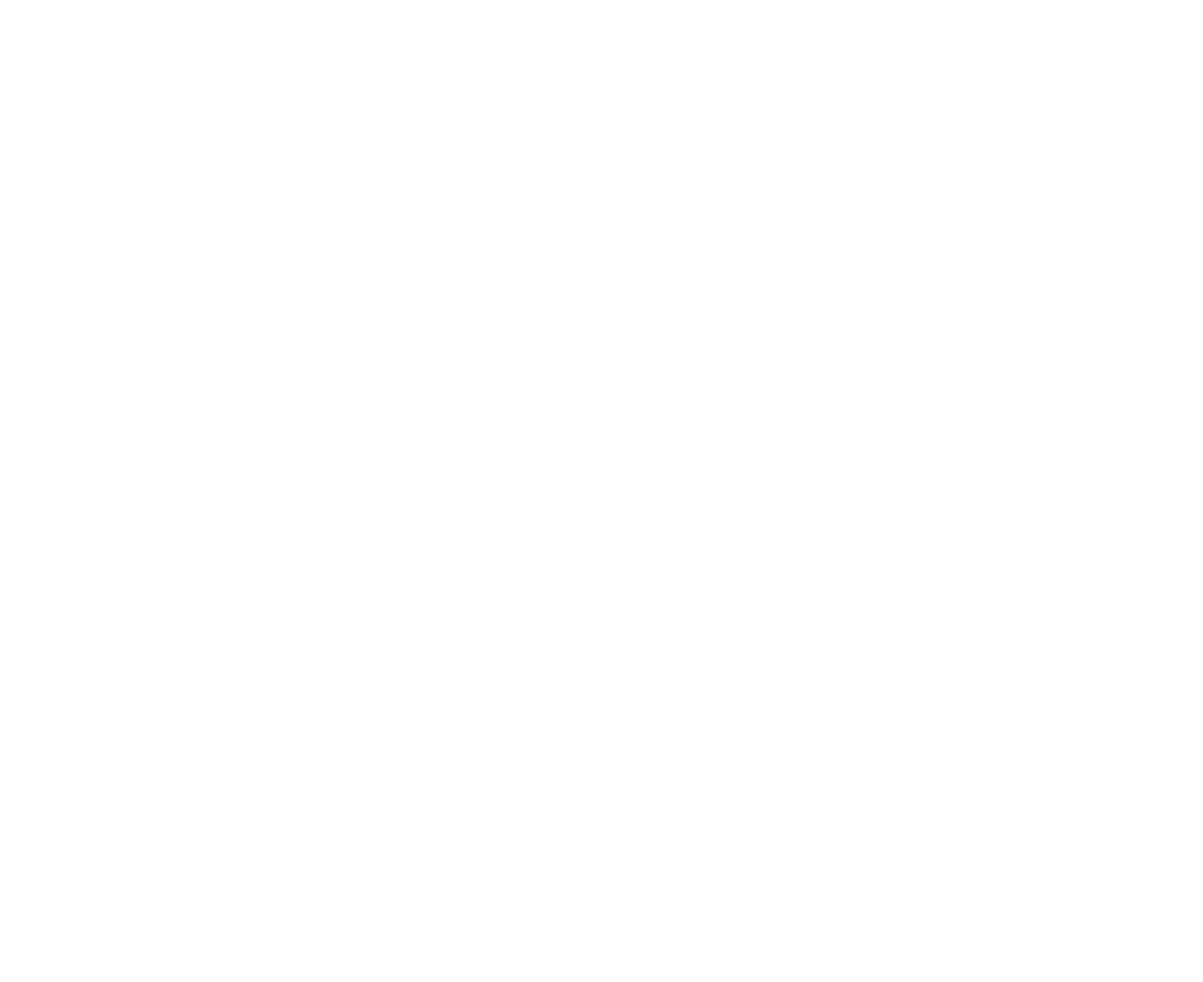
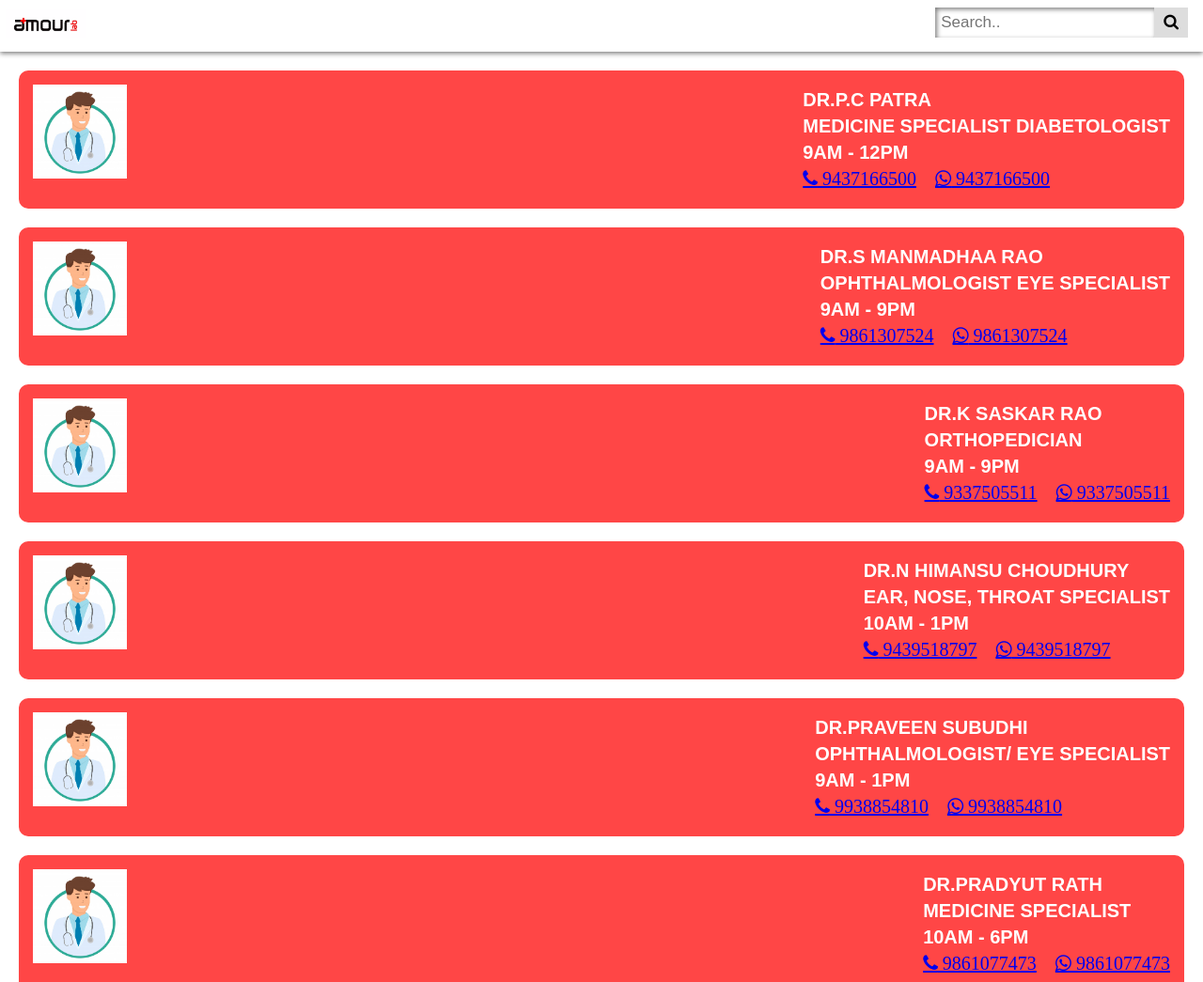
Before and after one commit to MajesticRupesh/majesticrupesh.github.io, a plain HTML site: page covid19/specialist/index.html in a window 1280 px wide. Shown: the top 1045 px of the page at 94% size. Before the commit the page ends 800 px from the top, so only its background shows below. Drawn offline with nearby package versions, Linux system fonts and the light colour scheme.

Commit message:
specialist complete

```diff
--- a/covid19/medicine_store/style.css
+++ b/covid19/medicine_store/style.css
@@ -71,6 +71,7 @@ body {
     padding: 15px;
     margin-bottom: 20px;
     border-radius: 10px;
+    overflow: auto;
 }
 
 .id {
--- a/covid19/specialist/index.html
+++ b/covid19/specialist/index.html
@@ -0,0 +1,37 @@
+<!DOCTYPE html>
+<html lang="en">
+<head>
+    <meta charset="UTF-8">
+    <meta name="viewport" content="width=device-width, initial-scale=1.0">
+    <link rel="stylesheet" href="https://cdnjs.cloudflare.com/ajax/libs/font-awesome/4.7.0/css/font-awesome.min.css">
+    <link rel="stylesheet" href="https://cdnjs.cloudflare.com/ajax/libs/font-awesome/4.7.0/css/font-awesome.min.css">
+    <script src="https://ajax.googleapis.com/ajax/libs/jquery/3.4.1/jquery.min.js"></script>
+    <link rel="stylesheet" href="style.css">
+    <title>Specialists</title>
+</head>
+<body onload="bodyload()">
+    <div class="topnav">
+        <a class="active" href="#home" onclick="showall()"><img height=30 src="../amour.png"></a>
+        <div class="search-container">
+            <input id="searchbar" type="text" placeholder="Search.." name="search">
+            <button onclick="search()"><i class="fa fa-search"></i></button>
+        </div>
+    </div>
+
+    <div id="container">
+        <!--<div class="card">
+            <img src="doc.jpg" height=100>
+            <div class="id">
+                <p>Doctor</p>
+                <p>Qualification</p>
+                <p>Timing</p>
+                <p><a>Phno</a></p>
+                <p><a>phno</a></p>
+            </div>
+        </div>-->
+    </div>
+
+
+    <script src="script.js"></script>
+</body>
+</html>
--- a/covid19/specialist/script.js
+++ b/covid19/specialist/script.js
@@ -1,3 +1,89 @@
-var name = ["DR. R C CHAU PATNAIK", "DR. PRIYANSHU PRADHAN", "DR. SUNIL KUMAR KOTA", "DR. SARAT CH. MOHANTY", "DR. J BHARATUDU", "DR. D J J SWAMY", "DR. PRIYAJEET PANIGRAHY", "DR. BIBHUKESH PANIGRAHY", "DR. PRAMOD AGRAWAL", "DR. P C PATRA", "DR. S MANMADHA RAO", "DR. K SASKAR RAO", "DR. N HIMANSU CHOUDHURY", "DR. PRAVEEN SUBUDHI", "DR. PRADYUT RATH", "DR. AKSHYA KUMAR ROUT", "DR. B N R SUBUDHI", "DR. E VENKANTA KRISHNA", "DR. PRATYUSH RAY", "DR. P SAMINA", "DR. SURYAKANTA JAYSINGH", "DR. AMIT KUMAR MOHANTY", "DR. SAGAR PARIDA", "DR. MANOJ KUMAR ONKAR"];
-var speciality = ["MD PSM", "MBBS", "MBBS, MD(MEDICINE), ENDOCRINOLOGY", "MBBS, MD- MEDICINE", "MBBS, MD MEDICINE", "MBBS, DCH", "MBBS, DNB-ENT", "BDS", "MBBS, MD MEDICINE", "MBBS, MD MEDICINE", "MBBS, MS-OPHTHALMOLOGY", "MBBS, MS-ORTHOPEDICS", "MBBS, MS-ENT", "MBBS, MS-OPHTHALMOLOGY", "MBBS, MD-MEDICINE", "MBBS, MS. MCH PLATIC SURGERY", "MBBS, MS. OPTHALMOLOGY", "MBBS, MD", "MBBS, MS- OBS & GYENC", "MBBS, COSMETOLOGY", "MBBS, MS-OBS & GYNEC", "MBBS", "M.D PEDIATRICS", "M.D MEDICINE"];
-var time = []
+var doc_name = ["DR.P.C PATRA","DR.S MANMADHAA RAO","DR.K SASKAR RAO","DR.N HIMANSU CHOUDHURY","DR.PRAVEEN SUBUDHI","DR.PRADYUT RATH","DR.AMIT KUMAR MOHANTY","DR.SAGAR PARIDA","DR.MANOJ KUMAR ONKAR","DR.R.C CHAU PATNAIK","DR.PRIYANSHU PRADHAN","DR.SUNIL KUMAR KOTA","DR.SARAT CH. MOHANTY","DR.J BHARATUDU","DR.D.J.J SWAMY","DR.PRIYAJEET PANIGRAHY","DR.BIBHUKESH PANIGRAHY","DR.PRAMOD AGRAWAL","DR.PRATYUSH RAY","DR.P SAMINA","DR.SURYAKANTA JAYASINGH","DR.AKSHYA KUMAR ROUT","DR.B.N.R SUBUDHI","DR.E VENKATA KRISHNA","DR.LALIT MOHAN RATH","DR.R.K PANDA","DR.PITABAS SAHU","DR.MAHESH RATH","DR.ANTARYAMI SAHU","DR.SURAJIT NAYAK","DR.KARUNAKARA PADHY","DR.MIHIR KUMAR BAL","DR.A.V RANGANADHAM","DR.ROSHAN KUMAR","DR.E PADMANABHA RAO","DR.SUMAN DAS","DR.MAHESH RATH","DR.M.V NARASIMHAM","DR.ASHOK KUMAR OTTA","DR.S MOHAN RAO","DR.ANIL K. PATRO","DR.K.K PANIIGRAHY","DR.V.R RAJU","DR.R.K PANDA","DR.KANHU PARO","DR.JYOTI P. PATTNAIK","DR.V CHAKRADHAR RAJU","DR.M SIVA P. RAO","DR.P GOPAL RAO","DR.V.V.L.N RAO","DR.SOVAN ROUT"];
+var doc_field = ["MEDICINE SPECIALIST DIABETOLOGIST","OPHTHALMOLOGIST EYE SPECIALIST","ORTHOPEDICIAN","EAR, NOSE, THROAT SPECIALIST","OPHTHALMOLOGIST/ EYE SPECIALIST","MEDICINE SPECIALIST"," "," ","MEDICINE SPECIALIST & DIABETOLOGIST"," "," ","ENDOCRINOLOGIST & DIABETES THYROID SPECIALIST","MEDICINE SPECIALIST","MEDICINE SPECIALIST","PEDIATRICIAN","EAR, NOSE, THROAT SPECIALIST","DENTIST","MEDICINE SPECIALIST & DIABETOLOGIST","GYNECOLOGIST","SKIN & HAIR","OBS N GYN","PLASTIC SURGEON & WOUND SPECIALIST","OPHTHALMOLOGIST/ EYE SPECIALIST","DIABETOLOGIST & GP"," "," ","HOMOEOPATHY PHYSICIAN","DIABETES & THYROID"," "," ","CARDIAC SURGEON","EYE SPECIALIST","ORTHOPEDICIAN","PEDIATRICIAN"," ","RADIATION ONCOLOGIST","DIABETES & THYROID"," "," "," ","NEPHROLOGIST & KIDNEY TRANSPLANT PHYSICIAN","UROLOGIST","GENERAL PRACTITIONER","GENERAL PRACTITIONER","RADIATION ONCOLOGIST","PHYSICIAN","GENERAL PRACTITIONER","GENERAL PRACTITIONER","PEDIATRICIAN","GENERAL PRACTITIONER",""];
+var timimg = ["9AM - 12PM","9AM - 9PM","9AM - 9PM","10AM - 1PM","9AM - 1PM","10AM - 6PM","9AM - 12MIDNIGHT","9AM - 10PM","6PM - 7PM","10AM - 12PM, 6PM - 8PM","9AM - 9PM","2.30PM - 8.30PM","10AM - 1PM","10AM - 1PM","11AM - PM","10AM - 1PM","10AM - 1PM","11AM - 2PM","11AM - 2PM, 4PM - 7PM","2PM - 4PM","9AM - 9PM","10AM - 1PM","9AM - 9PM","6PM - 9PM","4PM - 9PM","10AM - 1PM","10AM - 2PM, 6PM - 9PM","9AM - 1PM, 6PM - 9PM","6PM - 9PM","9AM - 9PM","10AM - 2PM, 5PM - 9PM","10AM - 12PM, 6PM - 8PM","6PM - 9PM","9AM - 7PM","9AM - 2PM, 5PM - 8PM","11AM - 2PM","10AM - 2PM","10AM - 2PM","2PM - 6PM","10AM - 2PM, 5PM - 9PM","6PM - 8PM","10AM - 1PM","12PM - 6PM","12PM - 2PM, 5PM - 6PM","10AM - 1PM","10AM - 2PM","6PM - 9PM","4PM - 6PPM","8AM - 12PM, 4PM - 8PM","10AM - 12PM","9AM - 9PM","10AM - 12PM","10AM - 6PM","9AM - 1PM"];
+var phno = ["9437166500","9861307524","9337505511","9439518797","9938854810","9861077473","9438604423","8917663234","8895957369","9437187118","8280234440","9437060012","9861047485","9437070911","9861146588","9778008008","9937089370","9437216303","9337234860","9437476787","7978754207","9437003544","9437069633","9437323500","9438025630","8249652559","9437127328","8280547894","8249145717","9437186214","9849282547","9861233927","9437015224","9861478111","9438768892","8978418762","8280547894","7809879999","9937128813","9938888801","9849030081","9437066627","9938708897","8249652559","9160470564","7008567085","9437322722","9437617882","9437257472","9337031547","7609063990"];
+var doc_name_lower = [];
+var doc_field_lower = [];
+
+var container = document.getElementById("container");
+var count = doc_name.length;  // count of all the cards to be created
+var card = [];                  // cards
+var img = [];
+var id = [];                        // details inside card
+var p = [[],[]];                        // details inside card para
+var ph = [];                                // phone
+var wa = [];                                // whatsapp
+
+function bodyload() {
+    var i,j;
+
+    for(i=0;i<count;i++) {
+        doc_name_lower[i] = doc_name[i].toLowerCase();
+        doc_field_lower[i] = doc_field[i].toLowerCase();
+        card[i] = document.createElement("div");
+        card[i].className = "card";
+        $(card[i]).appendTo(container);
+
+        img[i] = document.createElement("img");
+        img[i].src = "doc.jpg";
+        img[i].height = "100";
+        $(img[i]).appendTo(card[i]);
+
+        id[i] = document.createElement("div");
+        id[i].className = "id";
+        $(id[i]).appendTo(card[i]);
+
+        p[i]=[];
+        for(j=0;j<3+phno[i].length;j++) {
+            console.log(i+" "+j+"\n");
+            p[i][j] = document.createElement("p");
+            $(p[i][j]).appendTo(id[i]);
+        }
+        p[i][0].innerHTML = doc_name[i];
+        p[i][1].innerHTML = doc_field[i];
+        p[i][2].innerHTML = timimg[i];
+
+        // create phone link
+        ph[i] = [];
+        ph[i] = document.createElement("a");
+        ph[i].className = "fa fa-phone";
+        ph[i].href = "tel:"+ phno[i];
+        ph[i].innerHTML = "&nbsp"+phno[i];
+        ph[i].style.marginRight = "20px";
+        $(ph[i]).appendTo(p[i][3]);
+
+        // create whatsapp link
+        wa[i] = [];
+        wa[i] = document.createElement("a");
+        wa[i].className = "fa fa-whatsapp";
+        wa[i].href = "https://api.whatsapp.com/send?phone=91"+ phno[i];
+        wa[i].innerHTML = "&nbsp"+phno[i];
+        $(wa[i]).appendTo(p[i][3]);
+    }
+}
+
+
+function search() {
+    var searchbar = $("#searchbar").val();
+
+    for(var i=0;i<count;i++) {
+        if(!doc_name_lower[i].includes(searchbar.toLowerCase())) {
+            if(!doc_field_lower[i].includes(searchbar.toLowerCase())) {
+                card[i].style.display = "none";
+            }
+            else {
+                card[i].style.display = "block";
+            }
+        }
+        else {
+            card[i].style.display = "block";
+        }
+    }
+}
+
+function showall() {
+    $("#searchbar").val("");
+    for(var i=0;i<count;i++) {
+        card[i].style.display = "block";
+    }
+}
--- a/covid19/specialist/style.css
+++ b/covid19/specialist/style.css
@@ -0,0 +1,107 @@
+* {box-sizing: border-box;}
+
+body {
+    margin: 0;
+    font-family: Arial, Helvetica, sans-serif;
+}
+
+.topnav {
+    overflow: hidden;
+    background-color: white;
+    box-shadow: 0px 2px 5px gray;
+}
+
+.topnav a {
+    float: left;
+    display: block;
+    color: black;
+    text-align: center;
+    padding: 10px 6px;
+    text-decoration: none;
+    font-size: 17px;
+}
+
+.topnav .search-container {
+    float: right;
+}
+
+.topnav input[type=text] {
+    padding: 6px;
+    margin-top: 8px;
+    font-size: 17px;
+    border: none;
+    box-shadow: 2px 2px 5px gray inset;
+}
+
+@media only screen and (max-width: 380px) {
+    .topnav input[type=text] {
+        width: 180px;
+    }
+}
+
+@media only screen and (max-width: 330px) {
+    .topnav input[type=text] {
+        width: 150px;
+    }
+}
+
+.topnav .search-container button {
+    float: right;
+    padding: 6px 10px;
+    margin-top: 8px;
+    margin-right: 16px;
+    background: #ddd;
+    font-size: 17px;
+    border: none;
+    cursor: pointer;
+}
+
+.topnav .search-container button:hover {
+    background: #ccc;
+}
+
+
+
+#container {
+    padding: 20px;
+}
+
+.card {
+    background-color: rgb(255,70,70);
+    padding: 15px;
+    margin-bottom: 20px;
+    border-radius: 10px;
+    overflow: auto;
+}
+
+.id {
+    float: right;
+    color: white;
+    font-size: 20px;
+    font-weight: 700;
+}
+
+@media only screen and (max-width:750px) {
+    .id {
+        font-size: 13px;
+    }
+    .card > img {
+        height: 70px;
+    }
+}
+
+@media only screen and (max-width:550px) {
+    .id {
+        float: left;
+    }
+    .card {
+        padding: 15px 5px;
+    }
+    .card > img {
+        display: none;
+    }
+}
+
+.id > p {
+    margin: 5px 0px;
+}
```
Also changed, not shown: covid19/index.html (+3 -3 lines), covid19/medicine_store/index.html (+10 -1 lines), covid19/medicine_store/script.js (+7 -0 lines), covid19/specialist/doc.jpg (added).
